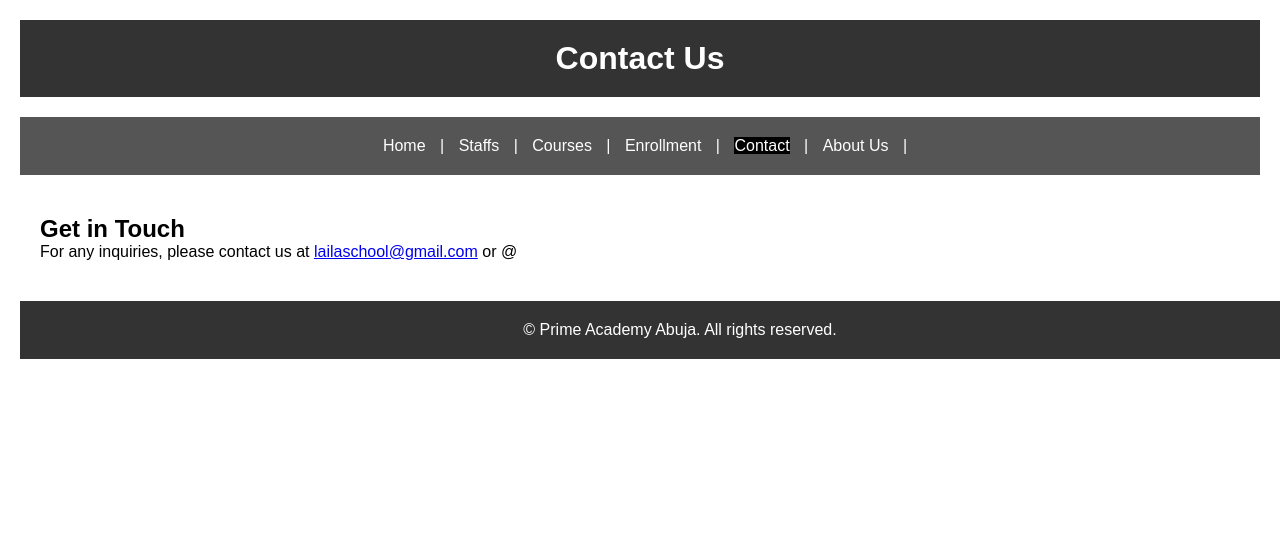
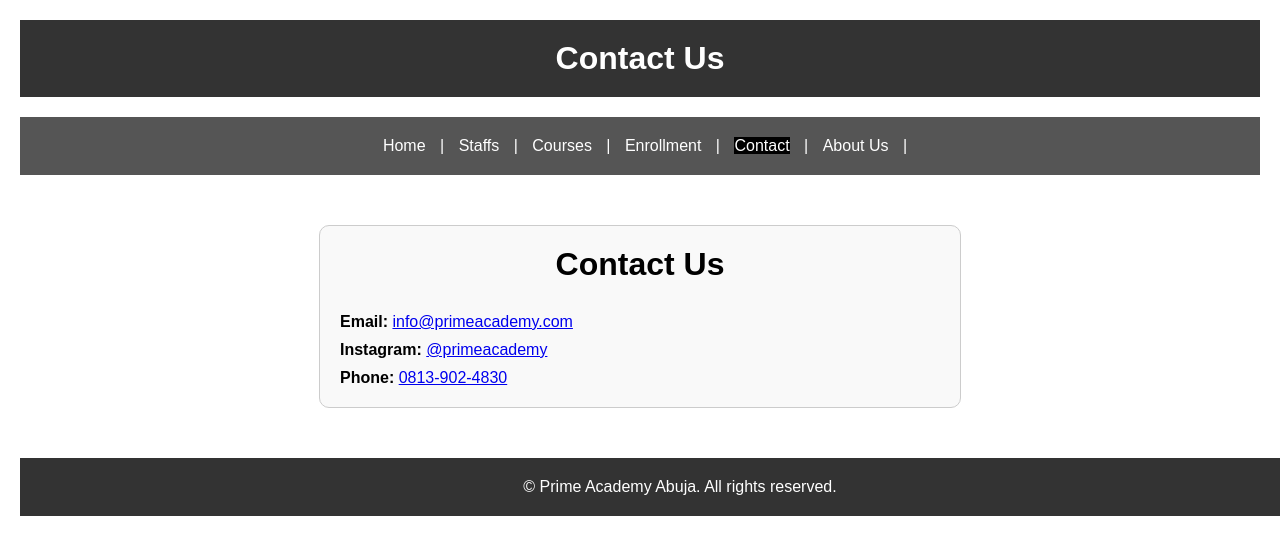
Before and after one commit to ironking787/ironking787.github.io, a plain HTML site: page Contact.html in a window 1280 px wide. Shown: the top 554 px of the page. Drawn offline with Linux system fonts and the light colour scheme.

Commit message:
Add files via upload

```diff
--- a/Contact.html
+++ b/Contact.html
@@ -1,18 +1,17 @@
 
 <!DOCTYPE html>
 <html lang="en">
-
 <head>
     <meta charset="UTF-8">
     <meta name="viewport" content="width=device-width, initial-scale=1.0">
     <title>Contact Us</title>
     <link rel="stylesheet" href="Styles.css">
 </head>
-
+<body>
     <body>
 
         <header>
-        <h1>Contact Us</h1>
+            <h1>Contact Us<h1>
         </header>
 
         <nav>
@@ -21,22 +20,19 @@
             <a href="Courses.html">Courses</a> |
             <a href="Enrol.html">Enrollment</a> |
             <a id="Active">Contact</a> |
-        <a href="About.html" target="_blank">About Us</a> |
+            <a href="About.html">About Us</a> |
 
         </nav>
-
-    <section>
-        <h2>Get in Touch</h2>
-        <p>For any inquiries, please contact us at <a href="lailaschool@gmail.com">lailaschool@gmail.com</a> or @<!-- add your number .--> </p>
-
-
-
-    </section>
-
+    <div class="container">
+        <h1>Contact Us</h1>
+        <div class="contact-info">
+            <p><strong>Email:</strong> <a href="mailto:info@primeacademy.com">info@primeacademy.com</a></p>
+            <p><strong>Instagram:</strong> <a href="https://www.instagram.com/primeacademy/">@primeacademy</a></p>
+            <p><strong>Phone:</strong> <a href="tel:+2348139024830">0813-902-4830</a></p>
+        </div>
+    </div>
     <footer>
         <p>&copy; Prime Academy Abuja. All rights reserved.</p>
     </footer>
-
 </body>
-
 </html>
--- a/Styles.css
+++ b/Styles.css
@@ -61,7 +61,31 @@ section#courses {
 .grid-item {
     margin-bottom: 5px;
 }
-
+body {
+    font-family: Arial, sans-serif;
+    margin: 0;
+    padding: 0;
+}
+.container {
+    max-width: 800px;
+    margin: 50px auto;
+    padding: 0 20px;
+}
+h1 {
+    text-align: center;
+}
+.contact-info {
+    margin-top: 30px;
+}
+.contact-info p {
+    margin-bottom: 10px;
+}
+.contact-info p:last-child {
+    margin-bottom: 0;
+}
+.contact-info p strong {
+    font-weight: bold;
+}
 
 footer {
     background-color: #333;
```
Also changed, not shown: About.html (+1 -1 lines). Lines whose indentation alone changed are shown as unchanged.
